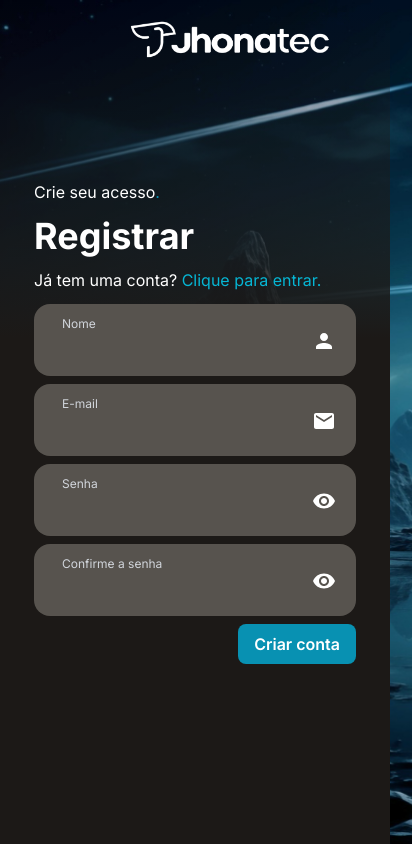
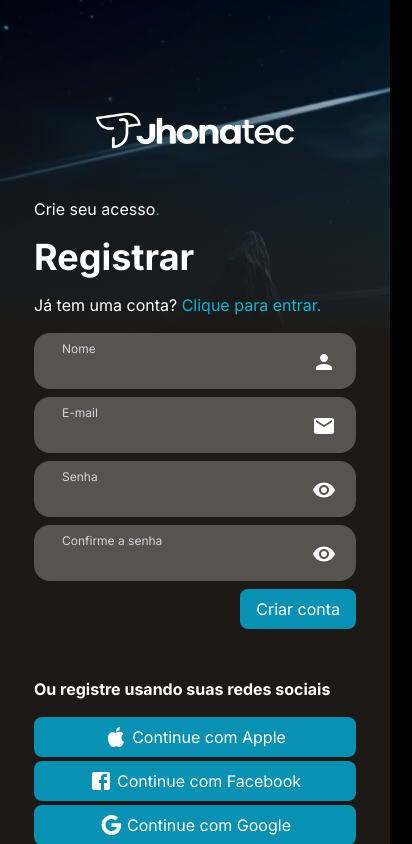
Before and after one commit to jhonatec-dev/desafio-vitor-nogueira, a Next.js app: page /register in a window 390 px wide. Shown: the whole page, 412 px wide, since content can reach past the window. Built offline with nearby package versions, Linux system fonts and the light colour scheme.

Commit message:
Refactor button and form styles

```diff
--- a/app/_components/Buttons/Base.tsx
+++ b/app/_components/Buttons/Base.tsx
@@ -10,7 +10,7 @@ export default function BaseButton(props: Props) {
   return (
     <button
       onClick={onClick}
-      className={`bg-cyan-600 hover:bg-cyan-700 text-white font-semibold py-2 px-4 rounded-lg ${className}`}
+      className={`bg-cyan-600 hover:bg-cyan-700 text-white py-2 px-4 rounded-lg flex items-center justify-center ${className}`}
       {...otherProps}
     >
       {children}
--- a/app/_components/FormRegister/index.tsx
+++ b/app/_components/FormRegister/index.tsx
@@ -73,7 +73,7 @@ export default function FormRegister() {
     );
 
   return (
-    <form onSubmit={handleSubmit(handleLogin)} className='flex flex-col gap-2'>
+    <form onSubmit={handleSubmit(handleLogin)} className='flex flex-col gap-2 w-full'>
       <FormProvider {...methods}>
         <Input
           label='Nome'
--- a/app/_components/Inputs/Input.tsx
+++ b/app/_components/Inputs/Input.tsx
@@ -11,18 +11,23 @@ interface Props {
 
 export default function Input(props: Props) {
   const { fullWidth, endAdornment, label, registerAs, registerOptions } = props;
-  const { register } = useFormContext();
+  const {
+    register,
+    formState: { errors },
+  } = useFormContext();
   // console.log('otherPRops \n', otherProps)
   return (
     <div
-      className={`input-container flex items-center transition ${
+      className={`input-container ${
+        errors[registerAs] ? "error" : ""
+      } flex items-center transition  ${
         fullWidth ? "w-full" : ""
-      } bg-stone-600 rounded-2xl py-2 px-4`}
+      } bg-stone-600 rounded-2xl py-1 px-4`}
     >
       <div className='flex flex-col flex-grow'>
         <label className='text-xs text-gray-300 ml-2'>{label}</label>
         <input
-          className='bg-transparent px-2 py-1'
+          className='bg-transparent px-2'
           {...register(registerAs, registerOptions)}
           {...props}
         />
--- /dev/null
+++ b/app/_components/SocialButtons/index.tsx
@@ -0,0 +1,22 @@
+import { Apple, Google } from "@mui/icons-material";
+import Facebook from "@mui/icons-material/Facebook";
+import BaseButton from "../Buttons/Base";
+
+export default function SocialButtons() {
+  return (
+    <div className='flex flex-col gap-1'>
+      <BaseButton>
+        <Apple className='mr-1' />
+        Continue com Apple
+      </BaseButton>
+      <BaseButton>
+        <Facebook className='mr-1' />
+        Continue com Facebook
+      </BaseButton>
+      <BaseButton>
+        <Google className='mr-1' />
+        Continue com Google
+      </BaseButton>
+    </div>
+  );
+}
--- a/app/globals.css
+++ b/app/globals.css
@@ -1,6 +1,10 @@
 @tailwind base;
 @tailwind components;
 @tailwind utilities;
+
+html {
+  @apply h-full bg-black;
+}
 
 body {
   background-image: url(/assets/images/background.jpg);
@@ -8,7 +12,7 @@ body {
 }
 
 main {
-  @apply h-dvh w-dvw text-white flex items-center justify-center sm:justify-end bg-gradient-to-t from-60% sm:bg-gradient-to-l from-stone-900 sm:from-70% md:from-60% lg:from-45% xl:from-40% 2xl:from-35% to-transparent;
+  @apply h-dvh w-dvw pt-28 overflow-x-hidden overflow-y-auto text-white flex items-center justify-center sm:justify-end bg-gradient-to-t from-60% sm:bg-gradient-to-l from-stone-900 sm:from-70% md:from-60% lg:from-45% xl:from-40% 2xl:from-35% to-transparent;
 }
 
 h1 {
@@ -54,3 +58,10 @@ input {
 .input-container:has(input:focus) label {
   @apply text-cyan-400;
 }
+/* With Error */
+div.error:has(input) {
+  @apply border-red-400;
+}
+div.error:has(input) label {
+  @apply text-red-400;
+}
--- a/app/layout.tsx
+++ b/app/layout.tsx
@@ -20,13 +20,6 @@ export default function RootLayout({
     <html lang='en'>
       <body className={inter.className}>
         <Image
-          src='/assets/images/logo.png'
-          alt='Logo'
-          width={200}
-          height={150}
-          className='absolute top-5 left-1/3 md:left-10 sm:translate-x-0'
-        />
-        <Image
           src='/assets/images/code.png'
           alt='Logo'
           width={100}
--- a/app/page.tsx
+++ b/app/page.tsx
@@ -1,11 +1,20 @@
+import Image from "next/image";
 import Link from "next/link";
 import FormLogin from "./_components/FormLogin";
+import SocialButtons from "./_components/SocialButtons";
 
 export default function Home() {
   return (
     <main>
       <div className='flex sm:container sm:justify-end sm:mx-auto'>
         <div className='flex flex-col p-4 m-10 gap-3'>
+          <Image
+            src='/assets/images/logo.png'
+            alt='Logo'
+            width={200}
+            height={150}
+            className='mx-auto mb-8 md:absolute md:top-5 md:left-10 sm:translate-x-0'
+          />
           <p>
             Entre com sua conta
             <span className='text-cyan-600'>.</span>
@@ -16,6 +25,8 @@ export default function Home() {
             <Link href='/register'>Clique para criar uma.</Link>
           </p>
           <FormLogin />
+          <h6 className="mt-8">Ou entre usando suas redes sociais</h6>
+          <SocialButtons />
         </div>
       </div>
     </main>
--- a/app/register/page.tsx
+++ b/app/register/page.tsx
@@ -1,11 +1,20 @@
+import Image from "next/image";
 import Link from "next/link";
 import FormRegister from "../_components/FormRegister";
+import SocialButtons from "../_components/SocialButtons";
 
 export default function Register() {
   return (
     <main>
       <div className='flex sm:container sm:justify-end sm:mx-auto'>
-        <div className='flex flex-col p-4 m-10 gap-3 w-full sm:w-96'>
+        <div className='flex flex-col p-4 m-10 gap-4 w-full sm:w-96'>
+          <Image
+            src='/assets/images/logo.png'
+            alt='Logo'
+            width={200}
+            height={150}
+            className='mx-auto mb-8 md:absolute md:top-5 md:left-10 sm:translate-x-0'
+          />
           <p>
             Crie seu acesso
             <span className='text-cyan-600'>.</span>
@@ -15,6 +24,8 @@ export default function Register() {
             Já tem uma conta? <Link href='/'>Clique para entrar.</Link>
           </p>
           <FormRegister />
+          <h6 className="mt-8">Ou registre usando suas redes sociais</h6>
+          <SocialButtons />
         </div>
       </div>
     </main>
```
